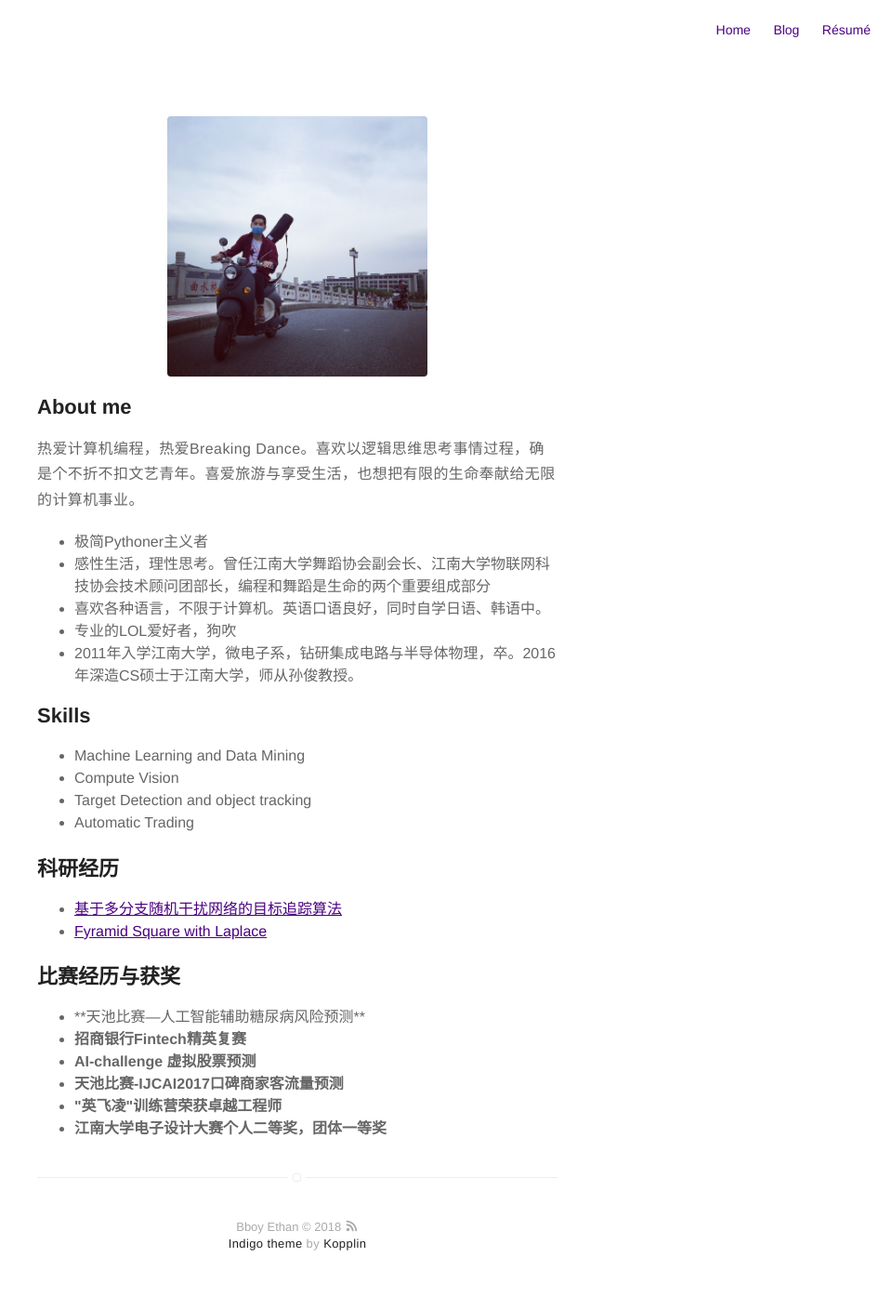
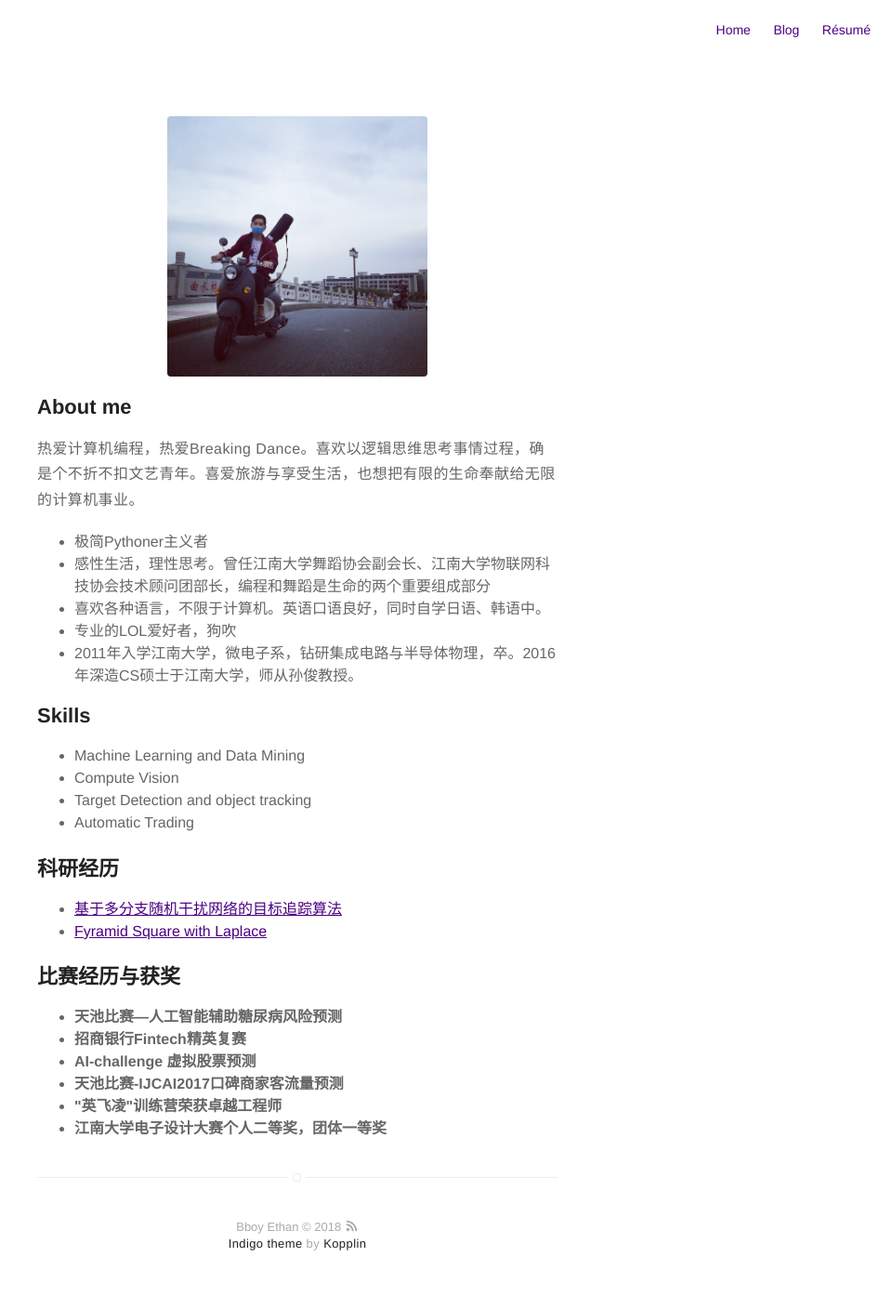
Before and after one commit to FantasticEthan/fantasticethan.github.io, a Jekyll site: the page built from about.md, in a window 1280 px wide. Shown: the whole page at 93% size, without its empty margins (320-1280 px from the left). Built offline with Jekyll 4.4.1, drawn with Linux system fonts in a browser that asks for light colours.

Commit message:
about me

```diff
--- a/about.md
+++ b/about.md
@@ -36,7 +36,7 @@ layout: page
 <h2>比赛经历与获奖</h2>
 
 <ul>
-<li>**天池比赛—人工智能辅助糖尿病风险预测**</li>
+<li style='font-weight:bold'>天池比赛—人工智能辅助糖尿病风险预测</li>
 <li style='font-weight:bold'>招商银行Fintech精英复赛</li>
 <li style='font-weight:bold'>AI-challenge 虚拟股票预测</li>
 <li style='font-weight:bold'>天池比赛-IJCAI2017口碑商家客流量预测</li>
```
